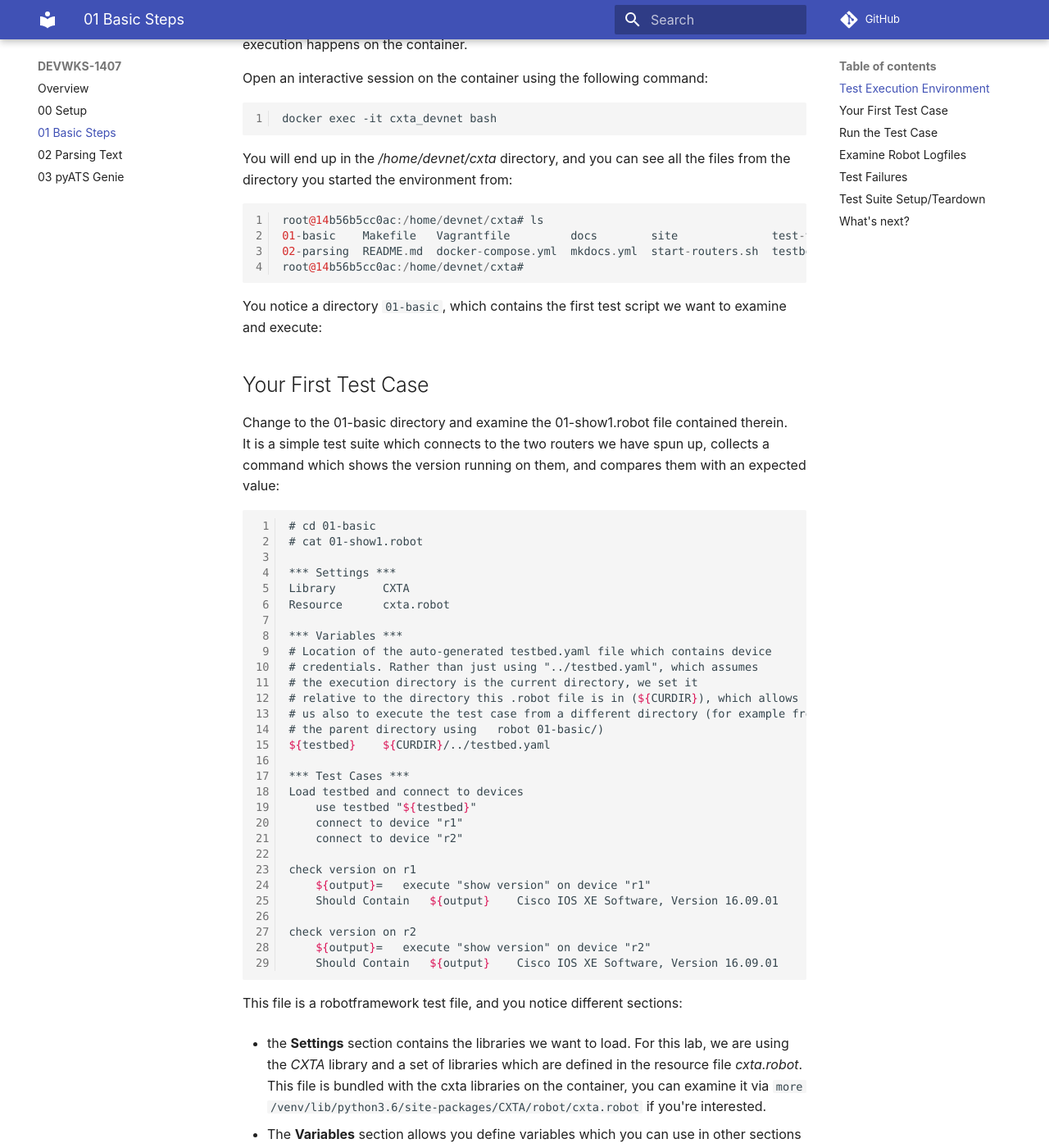
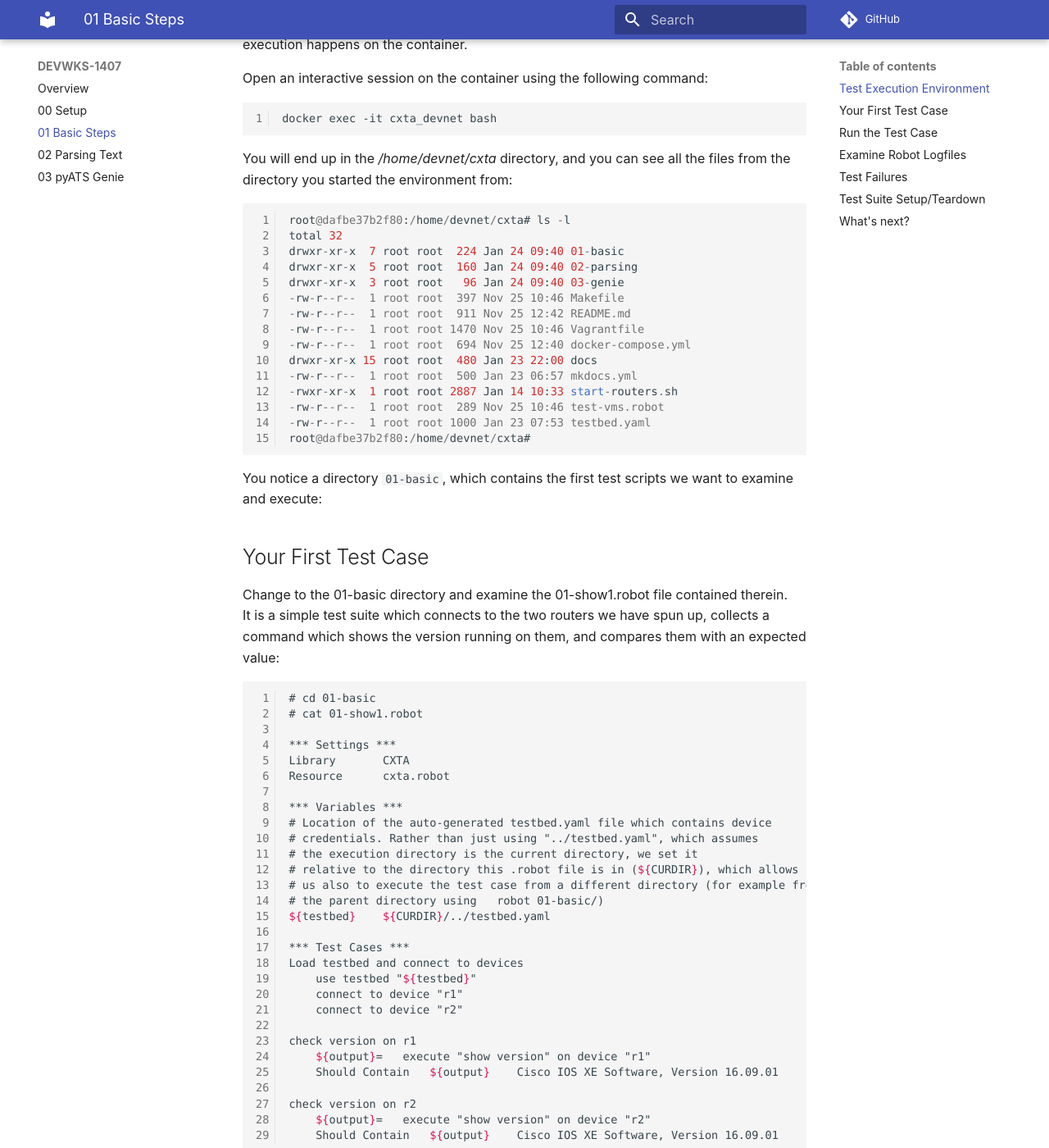
Before and after one commit to oboehmer/CLEUR20-CXTA, an MkDocs documentation site: the page built from docs/01-basic.md, in a window 1280 px wide and 1400 px high, scrolled down 408 px. Shown: the whole window at 82% size. Built offline with MkDocs 1.6.1 and Material for MkDocs 9.7.7, drawn with Linux system fonts in a browser that asks for light colours; comment, search, counter and statistics services are not loaded; some of the changed text lies outside the part shown.

Commit message:
minor doc updates

````diff
--- a/docs/01-basic.md
+++ b/docs/01-basic.md
@@ -16,13 +16,24 @@ docker exec -it cxta_devnet bash
 You will end up in the _/home/devnet/cxta_ directory, and you can see all the files from the directory you started the environment from:
 
 ```
-root@14b56b5cc0ac:/home/devnet/cxta# ls
-01-basic    Makefile   Vagrantfile         docs        site              test-vms.robot
-02-parsing  README.md  docker-compose.yml  mkdocs.yml  start-routers.sh  testbed.yaml
-root@14b56b5cc0ac:/home/devnet/cxta#
+root@dafbe37b2f80:/home/devnet/cxta# ls -l
+total 32
+drwxr-xr-x  7 root root  224 Jan 24 09:40 01-basic
+drwxr-xr-x  5 root root  160 Jan 24 09:40 02-parsing
+drwxr-xr-x  3 root root   96 Jan 24 09:40 03-genie
+-rw-r--r--  1 root root  397 Nov 25 10:46 Makefile
+-rw-r--r--  1 root root  911 Nov 25 12:42 README.md
+-rw-r--r--  1 root root 1470 Nov 25 10:46 Vagrantfile
+-rw-r--r--  1 root root  694 Nov 25 12:40 docker-compose.yml
+drwxr-xr-x 15 root root  480 Jan 23 22:00 docs
+-rw-r--r--  1 root root  500 Jan 23 06:57 mkdocs.yml
+-rwxr-xr-x  1 root root 2887 Jan 14 10:33 start-routers.sh
+-rw-r--r--  1 root root  289 Nov 25 10:46 test-vms.robot
+-rw-r--r--  1 root root 1000 Jan 23 07:53 testbed.yaml
+root@dafbe37b2f80:/home/devnet/cxta#
 ```
 
-You notice a directory `01-basic`, which contains the first test script we want to examine and execute:
+You notice a directory `01-basic`, which contains the first test scripts we want to examine and execute:
 
 ## Your First Test Case
 
@@ -63,7 +74,7 @@ check version on r2
 
 This file is a robotframework test file, and you notice different sections:
 
-- the **Settings** section contains the libraries we want to load. For this lab, we are using the _CXTA_ library and a set of libraries which are defined in the resource file _cxta.robot_. This file is bundled with the cxta libraries on the container, you can examine it via `more /venv/lib/python3.6/site-packages/CXTA/robot/cxta.robot` if you're interested.
+- The **Settings** section contains the libraries we want to load. For this lab, we are using the _CXTA_ library and a set of libraries which are defined in the resource file _cxta.robot_. This file is bundled with the cxta libraries on the container, you can examine it via `more /venv/lib/python3.6/site-packages/CXTA/robot/cxta.robot` if you're interested.
 
 - The **Variables** section allows you define variables which you can use in other sections of the file. Here we only define the ${testbed} variable which contains the location of the testbed.yaml file which contains the access information to the devices we'll be interacting with.
 
````
Also changed, not shown: other parts of docs/01-basic.md (+1 -1 lines), docs/03-genie.md (+10 -10 lines).
